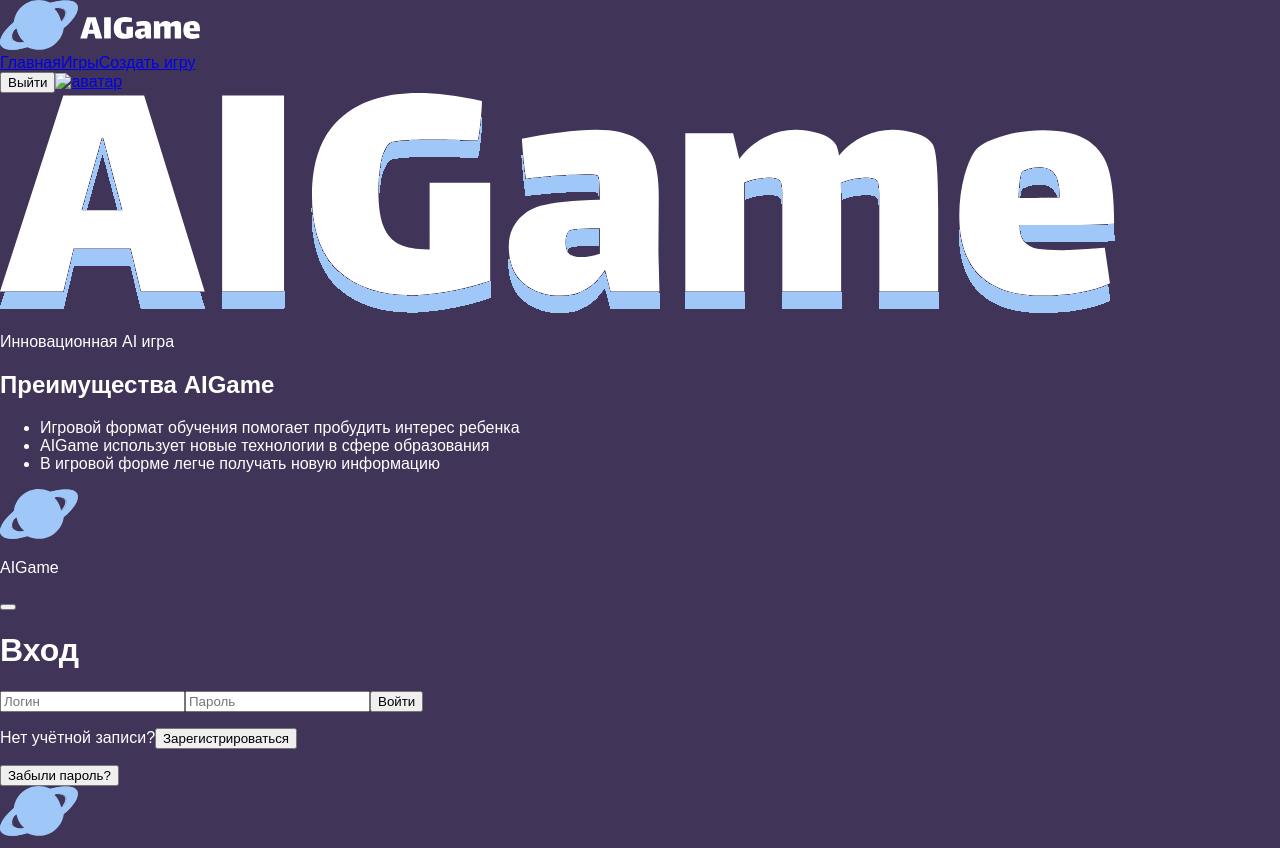
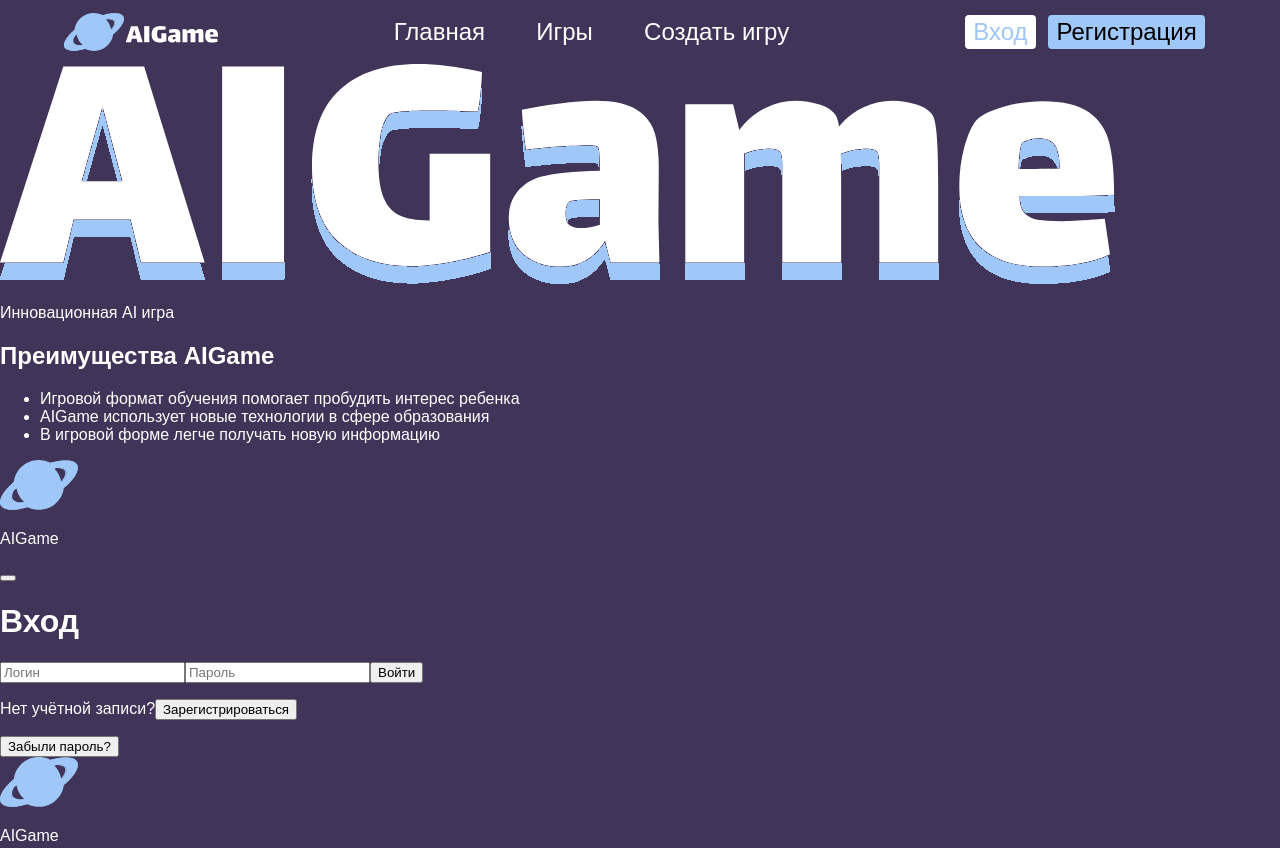
Before and after one commit to gina-frigman/aigame, a React app: page / in a window 1280 px wide. Shown: the top 848 px of the page. Built offline with nearby package versions, Linux system fonts and the light colour scheme.

Commit message:
add header styles

```diff
--- a/src/components/Header/Header.css
+++ b/src/components/Header/Header.css
@@ -1,35 +1,96 @@
 .header {
-
+    --header-height: 5vw;
+    --header-logo-color: #9FC7F8;
+    display: flex;
+    height: var(--header-height);
 }
 
 .header__link {
-
+    margin-left: 5vw;
 }
 
 .header__logo {
-
+    height: calc(var(--header-height) * 0.6);
+    padding: calc(var(--header-height) * 0.2) 0;
 }
 
 .header__navbar {
-
+    display: flex;
+    justify-content: center;
+    flex-grow: 4;
 }
 
-.header_text {
-
+.header__text {
+    margin: 0 2vw;
+    text-decoration: none;
+    font-size: 1.5rem;
+    color: white;
+    height: 100%;
+    display: flex;
+    align-items: center;
 }
 
 .header__auth {
-
+    flex-grow: 1;
+    display: flex;
+    align-items: center;
+    height: 100%;
 }
 
 .header__button {
+    height: 100%;
+    font-size: 1.2rem;
+    border: none;
+    color: #9FC7F8;
+    background-color: transparent;
+    cursor: pointer;
+}
 
+.header__profile {
+    flex-grow: 1;
+    display: flex;
+    justify-content: end;
+    align-items: center;
+    height: 100%;
+}
+
+.header__profile .header__link {
+    height: 100%;
+    margin: 0 2.5vw;
+    display: flex;
+    align-items: center;
+}
+
+.header__profile .header__link img {
+    height: auto;
+    max-height: 100%;
 }
 
 .header__button_login {
+    margin: 0;
+    margin-right: 1vw;
+    background-color: white;
+    border: 2px solid white;
+    border-radius: 4px;
+    color: var(--header-logo-color);
+    outline: none;
+    font-size: 1.5rem;
+}
 
+.header__button_login:hover {
+    cursor: pointer;
 }
 
 .header__button_register {
+    margin: 0;
+    background-color: var(--header-logo-color);
+    border: 2px solid var(--header-logo-color);
+    border-radius: 4px;
+    color: black;
+    outline: none;
+    font-size: 1.5rem;
+}
 
+.header__button_register:hover {
+    cursor: pointer;
 }
--- a/src/components/Header/Header.js
+++ b/src/components/Header/Header.js
@@ -22,18 +22,18 @@ function Header(props) {
         <header className="header">
             <Link className="header__link" to='/'><img className="header__logo" src={Logo} alt="логотип" /></Link>
             <nav className="header__navbar">
-                <Link to='/' className="header_text">Главная</Link>
+                <Link to='/' className="header__text">Главная</Link>
                 <Link to='/games' className="header__text">Игры</Link>
                 <Link to='/create-game' className="header__text">Создать игру</Link>
             </nav>
             {props.isLoggedIn ?
+                <div className="header__profile">
+                    <button className="header__button" onClick={handleSignOutClick}>Выход</button>
+                    <Link className="header__link" to='/profile'><img src={props.avatar} alt="аватар"/></Link>
+                </div> :
                 <div className="header__auth">
-                    <button className="header__button header__button_white" onClick={handleLoginClick}>Вход</button>
-                    <button className="header__button" onClick={handleRegisterClick}>Регистрация</button>
-                </div> :
-                <div className="header__profile">
-                    <button className="header__button" onClick={handleSignOutClick}>Выйти</button>
-                    <Link className="header__link" to='/profile'><img src={props.avatar} alt="аватар"/></Link>
+                    <button className="header__button_login" onClick={handleLoginClick}>Вход</button>
+                    <button className="header__button_register" onClick={handleRegisterClick}>Регистрация</button>
                 </div>
             }
 
```
